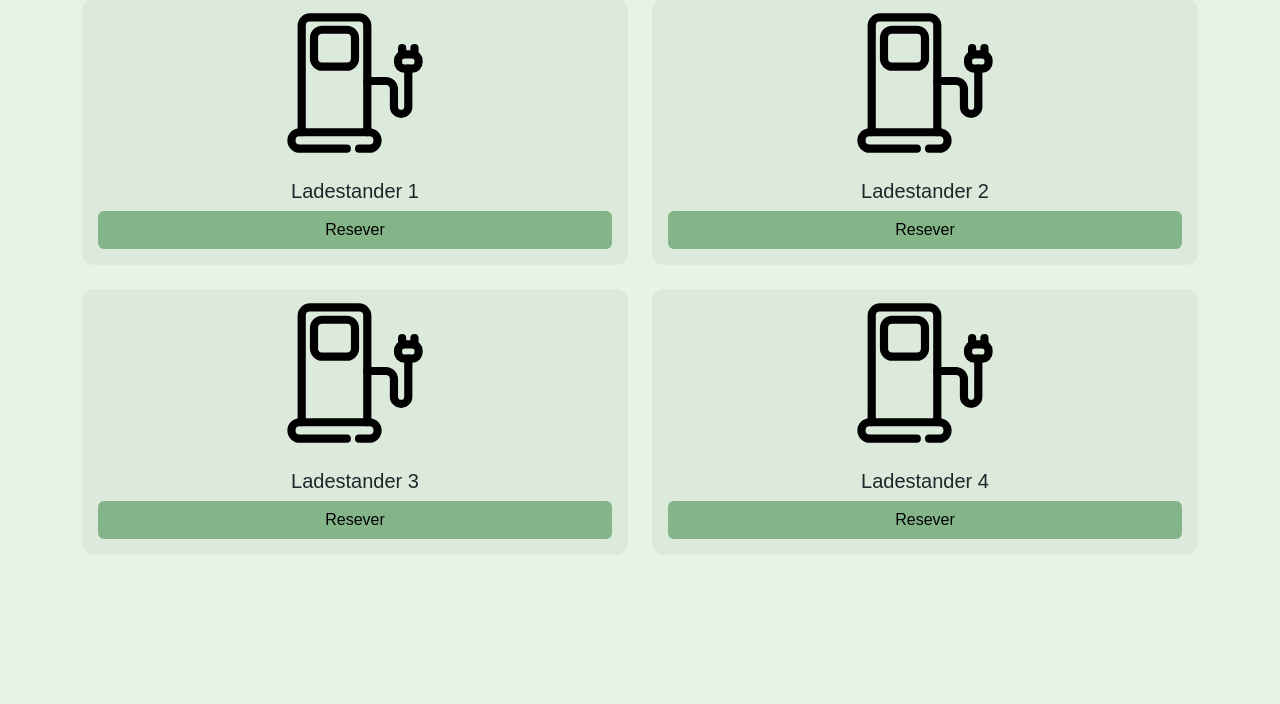
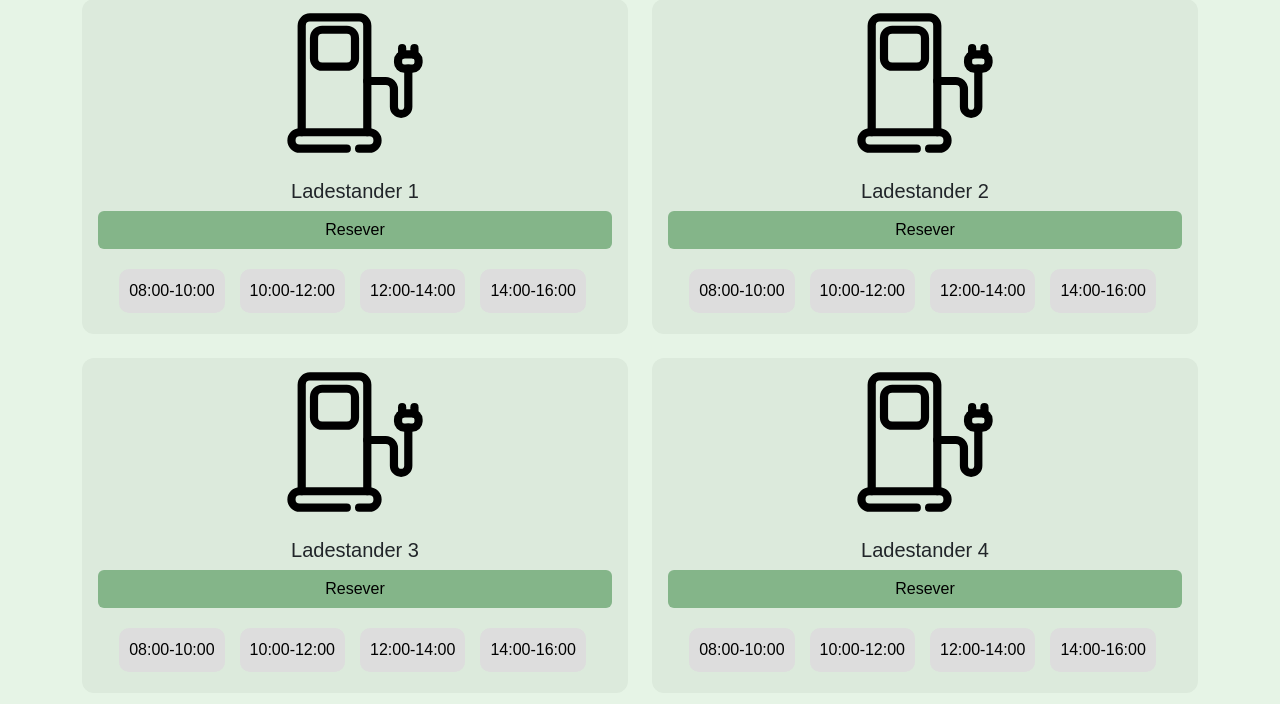
Before and after one commit to MarcusL00/Eletric-charger-solution, a PHP site: page /charger.php in a window 1280 px wide. Shown: the part 96-800 px from the top of the page. Run offline with PHP 8.4, Linux system fonts and the light colour scheme.

Commit message:
fixes
changed some css, made new intuitive design of the charger selector

```diff
--- a/charger.php
+++ b/charger.php
@@ -57,6 +57,12 @@
                     <div class="card-body">
                         <h5 class="card-title">Ladestander 1</h5>
                         <a href="/Eletric-charger-solution/booking.php" class="btn custom-btn" id="charger1">Resever</a>
+                        <div class="timeSlots">
+                            <button class="timeSlot">08:00-10:00</button>
+                            <button class="timeSlot">10:00-12:00</button>
+                            <button class="timeSlot">12:00-14:00</button>
+                            <button class="timeSlot">14:00-16:00</button>
+                        </div>
 
                     </div>
                 </div>
@@ -68,6 +74,12 @@
                     <div class="card-body">
                         <h5 class="card-title">Ladestander 2</h5>
                         <a href="/Eletric-charger-solution/booking.php" class="btn custom-btn" id="charger2">Resever</a>
+                        <div class="timeSlots">
+                            <button class="timeSlot">08:00-10:00</button>
+                            <button class="timeSlot">10:00-12:00</button>
+                            <button class="timeSlot">12:00-14:00</button>
+                            <button class="timeSlot">14:00-16:00</button>
+                        </div>
                     </div>
                 </div>
             </div>
@@ -78,6 +90,12 @@
                     <div class="card-body">
                         <h5 class="card-title">Ladestander 3</h5>
                         <a href="/Eletric-charger-solution/booking.php" class="btn custom-btn" id="charger3">Resever</a>
+                        <div class="timeSlots">
+                            <button class="timeSlot">08:00-10:00</button>
+                            <button class="timeSlot">10:00-12:00</button>
+                            <button class="timeSlot">12:00-14:00</button>
+                            <button class="timeSlot">14:00-16:00</button>
+                        </div>
                     </div>
                 </div>
             </div>
@@ -88,6 +106,13 @@
                     <div class="card-body">
                         <h5 class="card-title">Ladestander 4</h5>
                         <a href="/Eletric-charger-solution/booking.php" class="btn custom-btn" id="charger4">Resever</a>
+
+                        <div class="timeSlots">
+                            <button class="timeSlot">08:00-10:00</button>
+                            <button class="timeSlot">10:00-12:00</button>
+                            <button class="timeSlot">12:00-14:00</button>
+                            <button class="timeSlot">14:00-16:00</button>
+                        </div>
                     </div>
                 </div>
             </div>
--- a/style.css
+++ b/style.css
@@ -496,3 +496,19 @@ tbody tr:hover {
 .newUserContainer a:hover {
     text-decoration: underline;
 }
+
+.timeSlots {
+    display: flex;
+    justify-content: center;
+    align-items: center;
+    padding-top: 15px;
+}
+.timeSlot {
+    padding: 10px;
+    margin: 5px;
+    border-radius: 10px;
+    background-color: #ddd;
+    border: none;
+    cursor: pointer;
+    margin-right: 10px;
+}
```
Also changed, not shown: JS/reseveration.js (+31 -31 lines).
